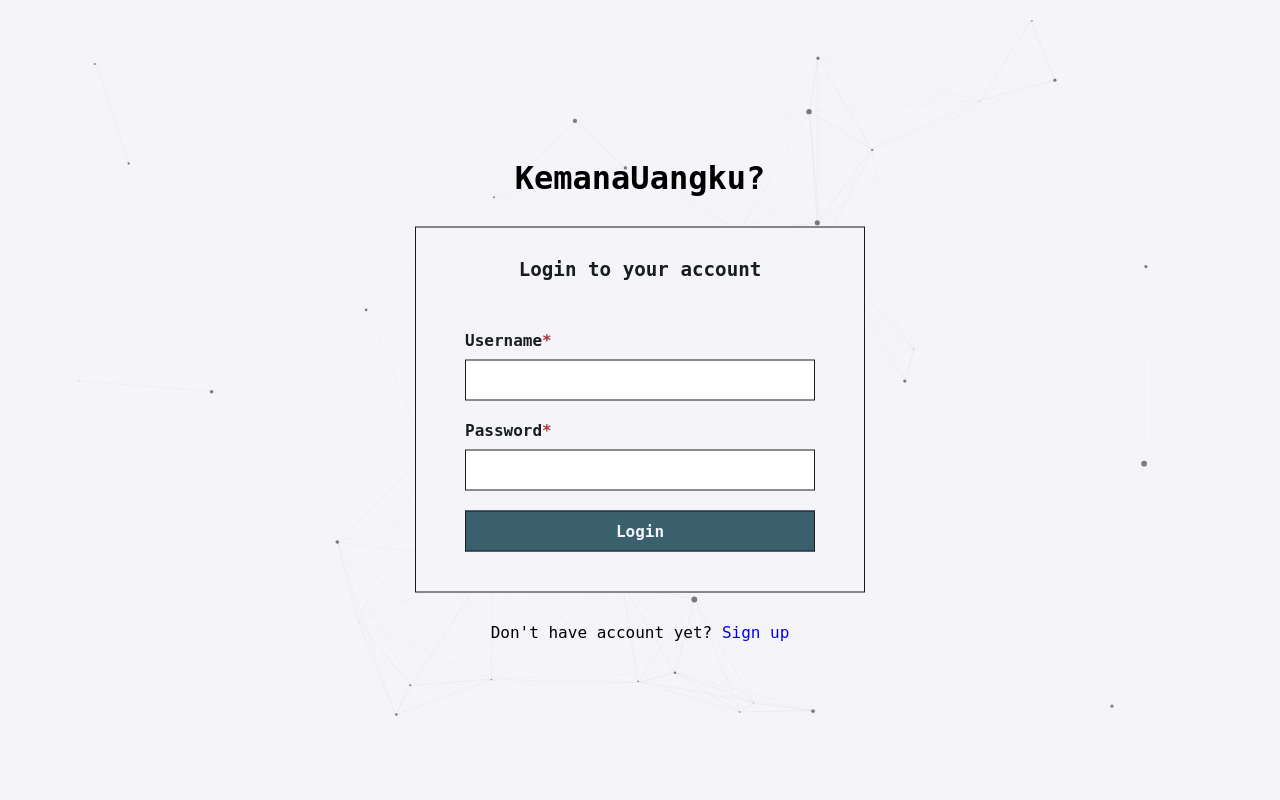
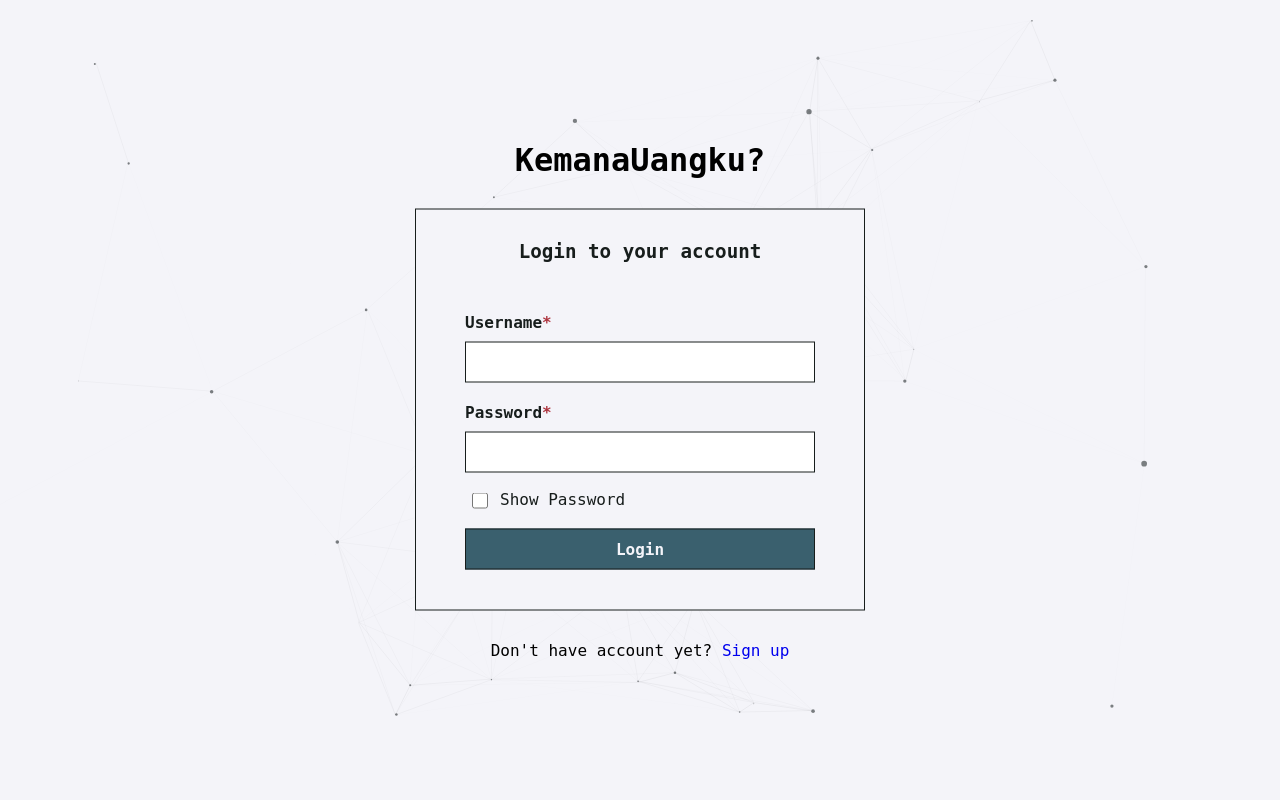
Before and after one commit to eri-purniawan/Money-Tracking-App, a PHP site: page /login.php in a window 1280 px wide. Run offline with PHP 8.4, Linux system fonts and the light colour scheme; some web fonts are replaced.

Commit message:
add show password

```diff
--- a/login.php
+++ b/login.php
@@ -84,6 +84,12 @@ function passCheck($data)
             <label for="password">Password</label>
             <input type="password" name="password" id="password">
           </div>
+
+          <div class="show-pass">
+            <label for="checkbox">Show Password</label>
+            <input type="checkbox" name="checkbox" id="checkbox">
+          </div>
+
           <button type="submit" name="submit">Login</button>
         </div>
       </form>
@@ -96,6 +102,17 @@ function passCheck($data)
 
   <script src="js/particles.js"></script>
   <script src="js/form.js"></script>
+  <script>
+    const check = document.getElementById('checkbox');
+    const pass = document.getElementById('password');
+    check.addEventListener('click', () => {
+      if (pass.type == 'password') {
+        pass.type = 'text';
+      } else {
+        pass.type = 'password';
+      }
+    })
+  </script>
 </body>
 
 </html>
```
